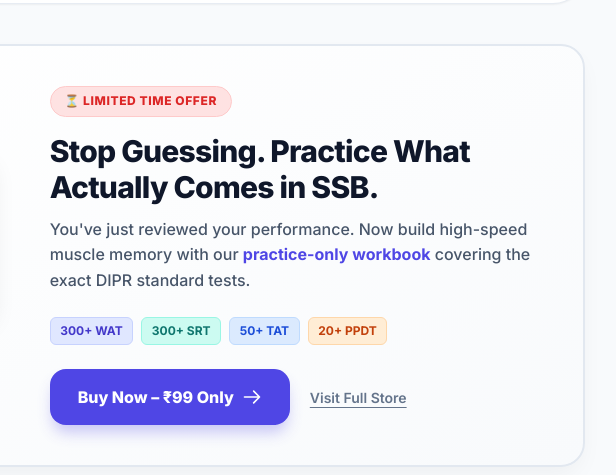
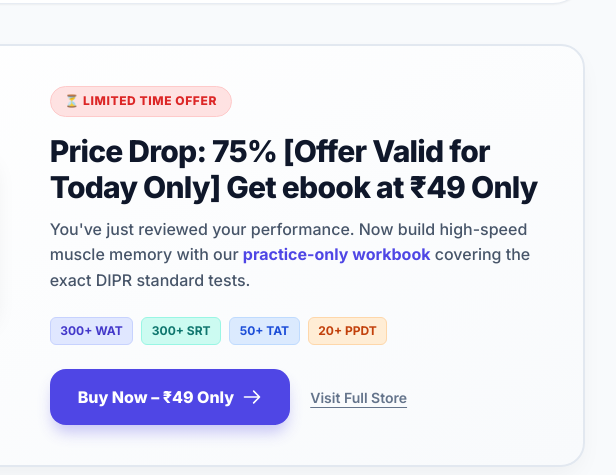
Before and after one commit to vishalkumar-netizen/SSB_Psychology_Test, a plain HTML site: page review_report.html in a window 1280 px wide. Shown: the part 1440-1915 px from the top of the page, 487-1103 px from the left. Drawn offline with nearby package versions, Linux system fonts and the light colour scheme.

Commit message:
Update review_report.html

```diff
--- a/review_report.html
+++ b/review_report.html
@@ -239,7 +239,7 @@
                     </div>
 
                     <h2 style="margin: 0 0 0.75rem 0; font-size: 1.875rem; font-weight: 800; color: #0f172a; line-height: 1.2; letter-spacing: -0.025em;">
-                        Stop Guessing. Practice What Actually Comes in SSB.
+                        Price Drop: 75% [Offer Valid for Today Only] Get ebook at ₹49 Only
                     </h2>
 
                     <p style="margin: 0 0 1.5rem 0; font-size: 1rem; color: #475569; font-weight: 500; line-height: 1.6;">
@@ -257,7 +257,7 @@
                     <!-- CTA Buttons -->
                     <div style="display: flex; flex-wrap: wrap; align-items: center; gap: 1.25rem;">
                         <a href="https://imojo.in/ksTeX1" target="_blank" class="fb-btn" style="background: #4f46e5; color: white; padding: 1rem 1.75rem; border-radius: 1rem; text-decoration: none; font-weight: 800; display: inline-flex; align-items: center; gap: 0.5rem; box-shadow: 0 10px 15px -3px rgba(79, 70, 229, 0.3); font-size: 1rem;">
-                            Buy Now – ₹99 Only
+                            Buy Now – ₹49 Only
                             <svg style="width: 20px; height: 20px; flex-shrink: 0;" fill="none" stroke="currentColor" viewBox="0 0 24 24"><path stroke-linecap="round" stroke-linejoin="round" stroke-width="2" d="M14 5l7 7m0 0l-7 7m7-7H3"></path></svg>
                         </a>
                         <a href="https://ssbpsychtest.myinstamojo.com/" target="_blank" style="color: #64748b; font-size: 0.875rem; font-weight: 600; text-decoration: underline; text-underline-offset: 4px;">
```
